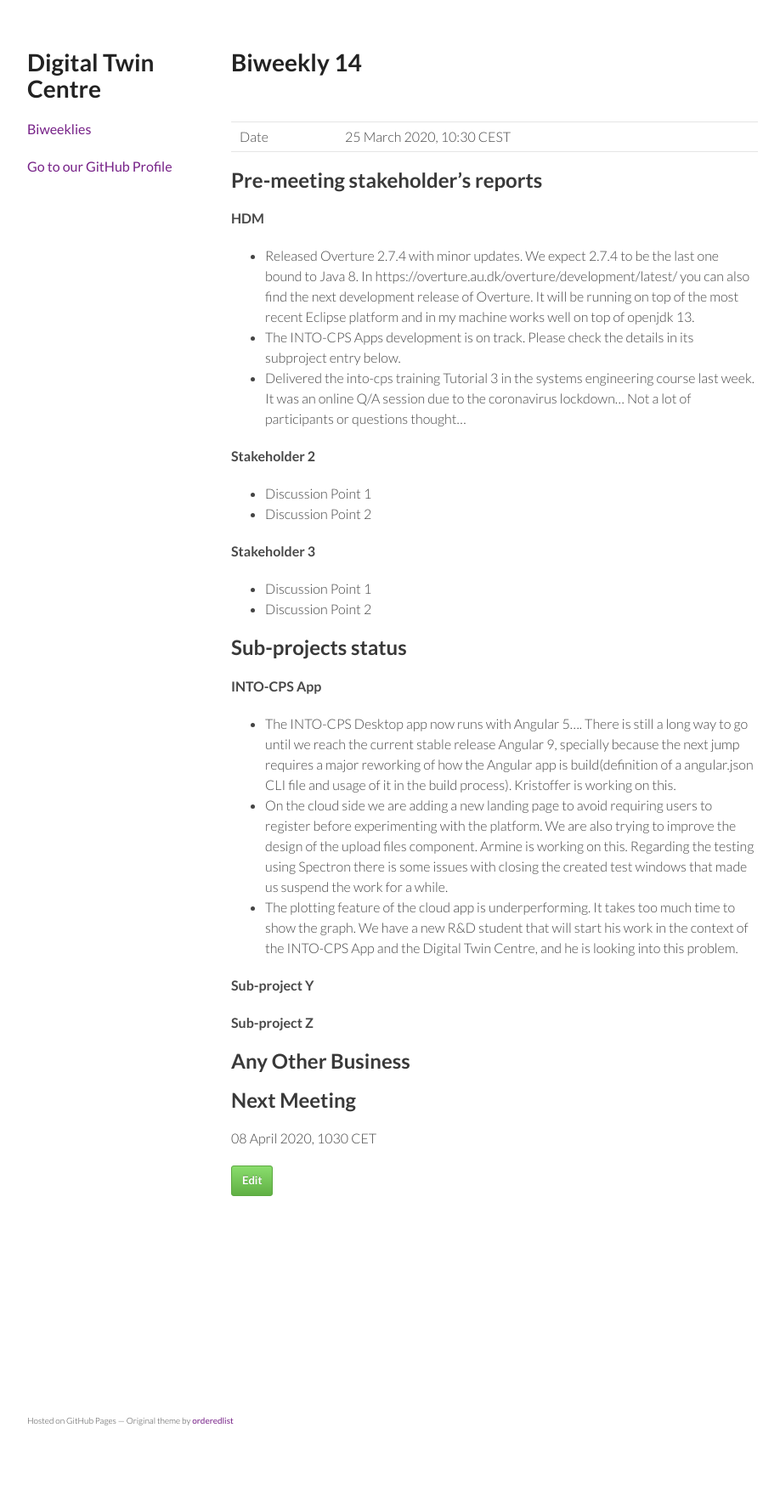
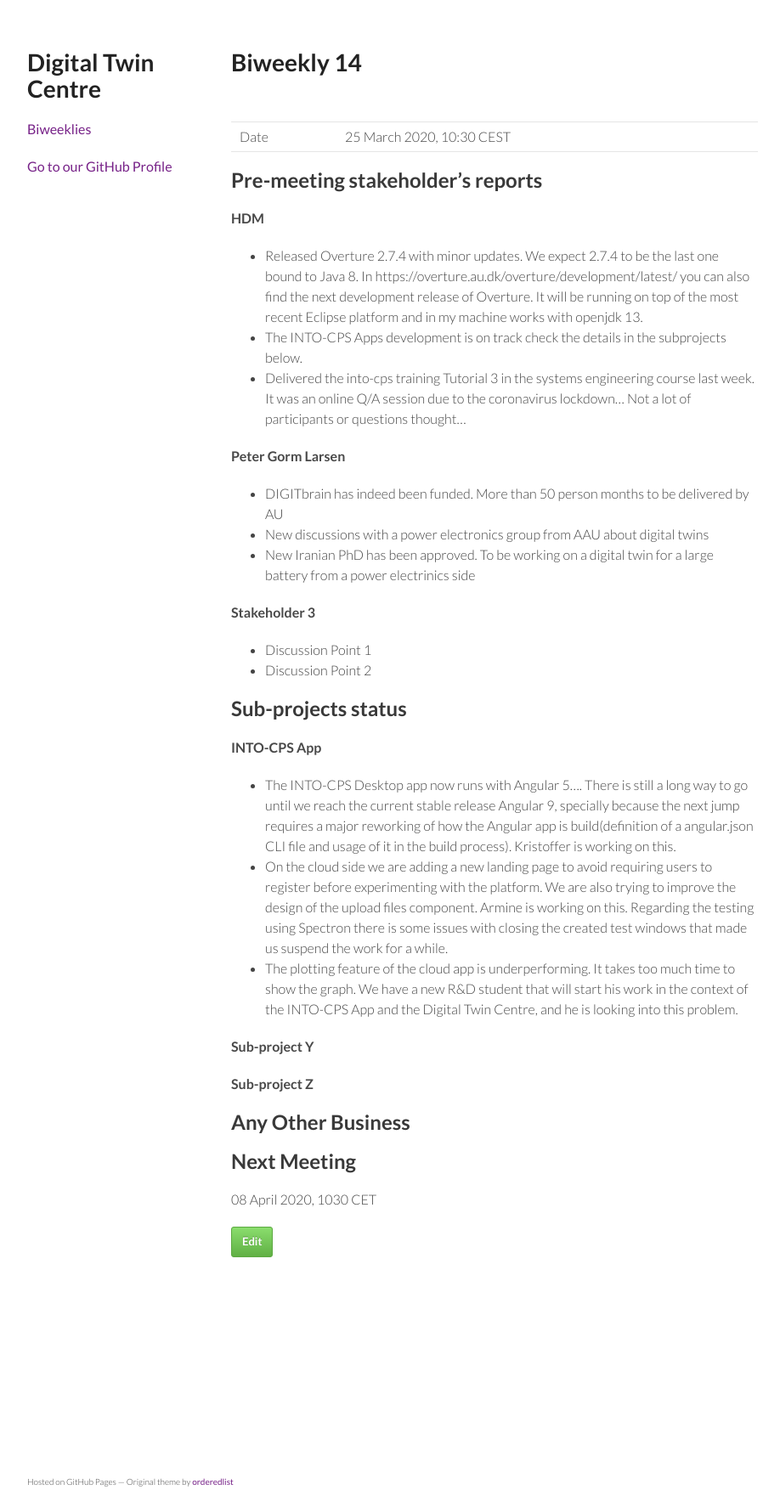
Before and after one commit to digitaltwincentre/digitaltwincentre.github.io, a Jekyll site: the page built from _biweeklies/Biweekly-14.md, in a window 1280 px wide. Shown: the whole page at 85% size, without its empty margins (178-1096 px from the left). Built offline with Jekyll 4.4.1, drawn with Linux system fonts in a browser that asks for light colours; nearby versions of some CDN libraries; before the commit the page ends 1702 px from its top, so only the background shows below that.

Commit message:
Update Biweekly-14.md
Minor PGL points (try again)

```diff
--- a/_biweeklies/Biweekly-14.md
+++ b/_biweeklies/Biweekly-14.md
@@ -22,13 +22,14 @@ date: 25 March 2020, 1030 CEST
 
 #### HDM
 * Released Overture 2.7.4 with minor updates. We expect 2.7.4 to be the last one bound to Java 8.
-In https://overture.au.dk/overture/development/latest/ you can also find the next development release of Overture. It will be running on top of the most recent Eclipse platform and in my machine works well on top of openjdk 13.
-* The INTO-CPS Apps development is on track. Please check the details in its subproject entry below.
+In https://overture.au.dk/overture/development/latest/ you can also find the next development release of Overture. It will be running on top of the most recent Eclipse platform and in my machine works with openjdk 13.
+* The INTO-CPS Apps development is on track check the details in the subprojects below.
 * Delivered the into-cps training Tutorial 3 in the systems engineering course last week. It was an online Q/A session due to the coronavirus lockdown... Not a lot of participants or questions thought...
 
-#### Stakeholder 2
-* Discussion Point 1
-* Discussion Point 2
+#### Peter Gorm Larsen
+* DIGITbrain has indeed been funded. More than 50 person months to be delivered by AU
+* New discussions with a power electronics group from AAU about digital twins
+* New Iranian PhD has been approved. To be working on a digital twin for a large battery from a power electrinics side
 
 #### Stakeholder 3
 * Discussion Point 1
```
